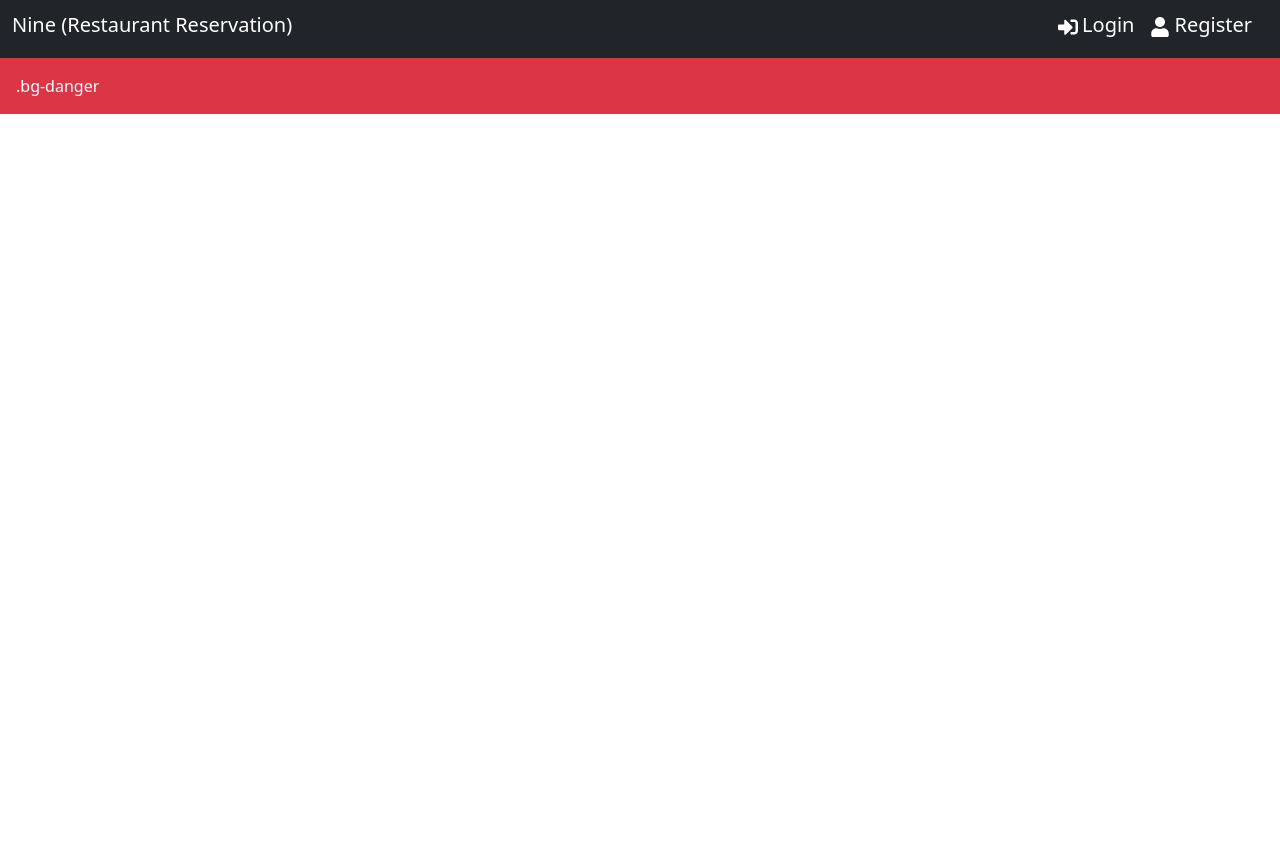
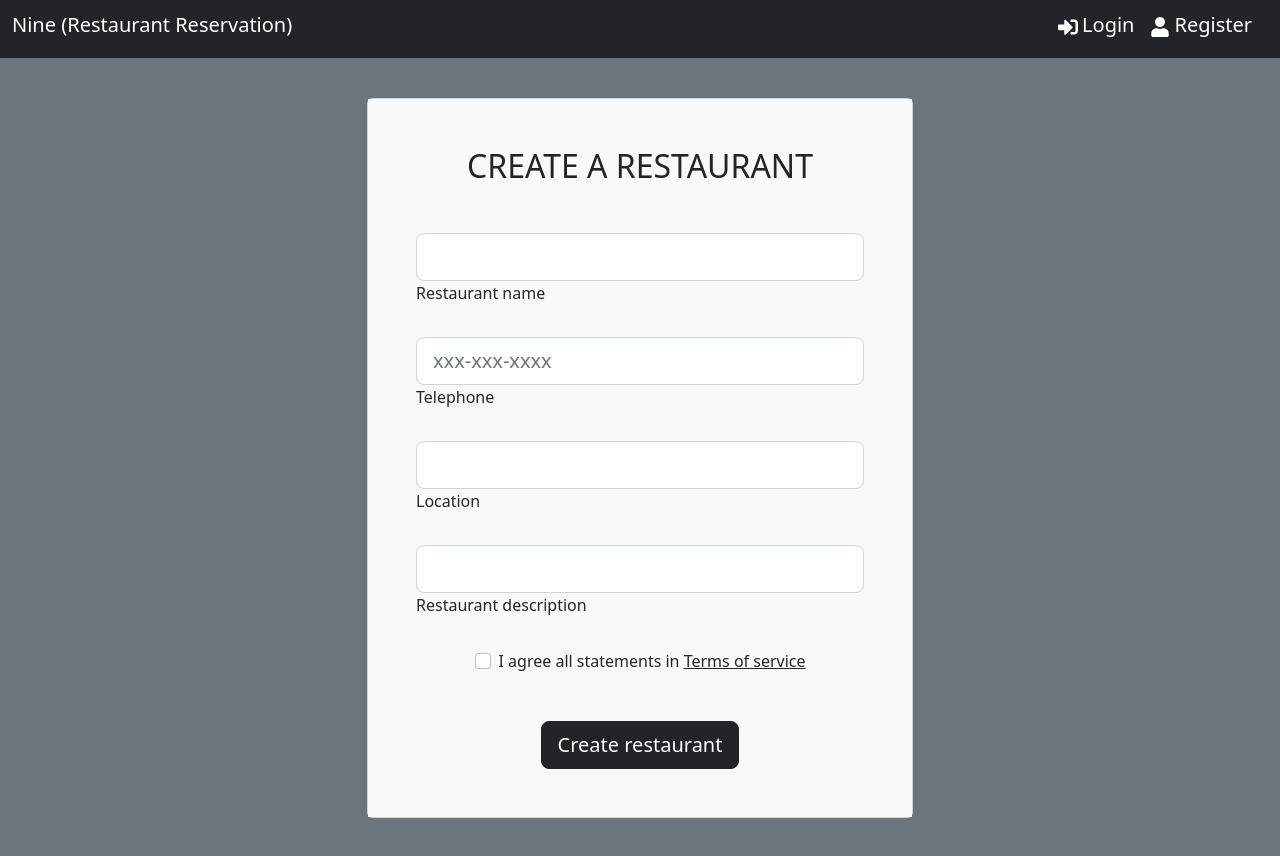
Before and after one commit to ThanachatAim/project-SW-DEV, a Next.js app in the folder nine/: page /create/restaurant in a window 1280 px wide. Before the commit the page ends 800 px from the top, so only its background shows below. Built offline with nearby package versions, Linux system fonts and the light colour scheme.

Commit message:
add create restaurant page

```diff
--- a/nine/app/create/restaurant/page.js
+++ b/nine/app/create/restaurant/page.js
@@ -1,4 +1,129 @@
+"use client";
+import { createRestaurants } from "@/logic/restaurant";
+import { useState } from "react";
 import Navbar from "../../../components/navbar";
+
+const submit = async (e, userData) => {
+  e.preventDefault();
+  const result = await createRestaurants(userData);
+  if (result.success) {
+    alert("restaurant was created");
+    window.location.href = "/";
+  } else {
+    alert(result.msg);
+  }
+};
+
+export default function page() {
+  const [name, setName] = useState("");
+  const [telephone, setTelephone] = useState("");
+  const [location, setLocation] = useState("");
+  const [description, setDescription] = useState("");
+
+  return (
+    <>
+      <Navbar />
+      <section className="vh-100 bg-image bg-secondary">
+        <div className="mask d-flex align-items-center h-100 gradient-custom-3">
+          <div className="container h-100">
+            <div className="row d-flex justify-content-center align-items-center h-100">
+              <div className="col-12 col-md-9 col-lg-7 col-xl-6">
+                <div className="card">
+                  <div className="card-body p-5 bg-light">
+                    <h2 className="text-uppercase text-center mb-5">
+                      Create a restaurant
+                    </h2>
+
+                    <form
+                      onSubmit={(e) =>
+                        submit(e, { name, telephone, location, password, role })
+                      }
+                    >
+                      <div className="form-outline mb-4">
+                        <input
+                          type="text"
+                          id="form1"
+                          className="form-control form-control-lg"
+                          onChange={(event) => setName(event.target.value)}
+                          value={name}
+                          required
+                        />
+                        <label className="form-label">Restaurant name</label>
+                      </div>
+
+                      <div className="form-outline mb-4">
+                        <input
+                          type="tel"
+                          id="form2"
+                          className="form-control form-control-lg"
+                          placeholder="xxx-xxx-xxxx"
+                          onChange={(event) => setTelephone(event.target.value)}
+                          value={telephone}
+                          required
+                        />
+                        <label className="form-label">Telephone</label>
+                      </div>
+
+                      <div className="form-outline mb-4">
+                        <input
+                          type="location"
+                          id="form3"
+                          className="form-control form-control-lg"
+                          onChange={(event) => setLocation(event.target.value)}
+                          value={location}
+                          required
+                        />
+                        <label className="form-label">Location</label>
+                      </div>
+
+                      <div className="form-outline mb-4">
+                        <input
+                          type="description"
+                          id="form3"
+                          className="form-control form-control-lg"
+                          onChange={(event) => setDescription(event.target.value)}
+                          value={description}
+                          required
+                        />
+                        <label className="form-label">Restaurant description</label>
+                      </div>
+
+                      <div className="form-check d-flex justify-content-center mb-5">
+                        <input
+                          className="form-check-input me-2"
+                          type="checkbox"
+                          value=""
+                          id="form2Example3cg"
+                        />
+                        <label className="form-check-label">
+                          I agree all statements in{" "}
+                          <a href="#!" className="text-body">
+                            <u>Terms of service</u>
+                          </a>
+                        </label>
+                      </div>
+
+                      <div className="d-flex justify-content-center">
+                        <button
+                          type="submit"
+                          className="btn btn-dark btn-block btn-lg gradient-custom-4"
+                        >
+                          Create restaurant
+                        </button>
+                      </div>
+                    </form>
+                  </div>
+                </div>
+              </div>
+            </div>
+          </div>
+        </div>
+      </section>
+    </>
+  );
+}
+
+/*
 export default function page(params) {
   return (
     <>
@@ -7,3 +132,4 @@ export default function page(params) {
     </>
   );
 }
+*/
--- a/nine/logic/restaurant.js
+++ b/nine/logic/restaurant.js
@@ -17,4 +17,8 @@ const getRestaurants = async (page) => {
   }
 };
 
-module.exports = { getRestaurants };
+const createRestaurants = async (userData) => {
+
+}
+
+module.exports = { getRestaurants, createRestaurants };
```
